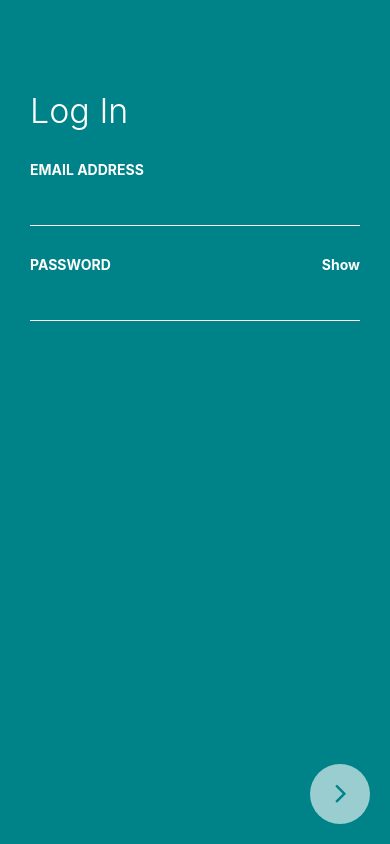
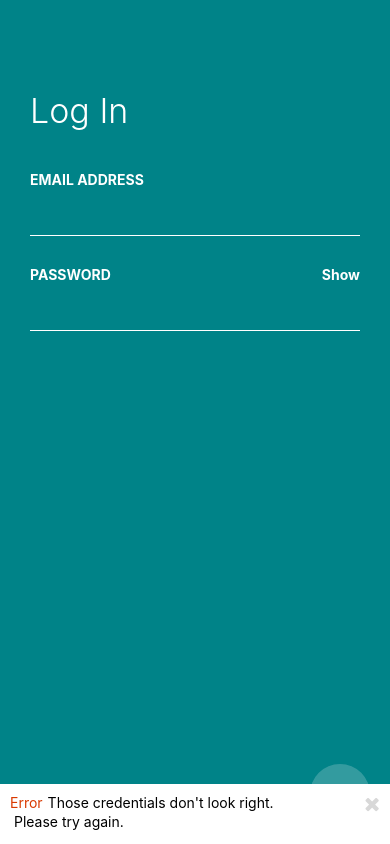
Before and after one commit to thisis-Shitanshu/airbnb-clone-react-native-apollo-client-frontend, a React Native app: screen / in a window 390 px wide. Built offline with nearby package versions, Linux system fonts and the light colour scheme.

Commit message:
Bugged: 5: Airbnb Clone using React Native - Basic Login Validation.

```diff
--- /dev/null
+++ b/src/components/Notification.js
@@ -0,0 +1,111 @@
+import React, { Component } from 'react';
+import PropTypes from 'prop-types';
+import {
+    View,
+    Text,
+    TouchableOpacity,
+    StyleSheet,
+    Easing,
+    Animated
+} from 'react-native';
+import Icon from 'react-native-vector-icons/dist/FontAwesome';
+
+// Import custome file(s) here.
+import colors from '../styles/colors';
+
+export default class Notification extends Component {
+    constructor(props) {
+        super(props);
+        this.state = {
+            positionValue: new Animated.Value(60)
+        };
+        this.closeNotification = this.closeNotification.bind(this);
+        this.animateNotification = this.animateNotification.bind(this);
+    }
+
+    animateNotification(value) {
+        const { positionValue } = this.state;
+        Animated.timing(
+            positionValue,
+            {
+                toValue: value,
+                duration: 400,
+                velocity: 3,
+                tension: 2,
+                friction: 8,
+                easing: Easing.easeOutBack
+            }
+        ).start();
+    }
+
+    closeNotification() {
+        this.props.handleCloseNotification();
+    }
+
+    render() {
+        const {
+            type,
+            firstLine,
+            secondLine,
+            showNotification
+        } = this.props;
+        const { positionValue } = this.state;
+        showNotification ? this.animateNotification(0) : this.animateNotification(60);
+        return (
+            <Animated.View style={[styles.wrapper]}>
+                <View style={styles.notificationContent}>
+                    <Text style={styles.errorText}>{type}</Text>
+                    <Text style={styles.errorMessage}>{firstLine}</Text>
+                    <Text style={styles.errorMessage}> {secondLine}</Text>
+                </View>
+                <TouchableOpacity
+                    style={styles.closeButton}
+                    onPress={this.closeNotification}
+                >
+                    <Icon
+                        name="times"
+                        size={20}
+                        color={colors.lightGray}
+                    />
+                </TouchableOpacity>
+            </Animated.View>
+        );
+    }
+}
+
+Notification.protoTypes = {
+    showNotification: PropTypes.bool.isRequired,
+    type: PropTypes.string.isRequired,
+    firstLine: PropTypes.string,
+    secondLine: PropTypes.string,
+    handleCloseNotification: PropTypes.func
+};
+
+const styles = StyleSheet.create({
+    wrapper: {
+        backgroundColor: colors.white,
+        height: 60,
+        width: '100%',
+        padding: 10
+    },
+    notificationContent: {
+        flexDirection: 'row',
+        flexWrap: 'wrap',
+        alignItems: 'flex-start'
+    },
+    errorText: {
+        color: colors.darkOrange,
+        marginRight: 5,
+        fontSize: 14,
+        marginBottom: 2
+    },
+    errorMessage: {
+        marginBottom: 2,
+        fontSize: 14
+    },
+    closeButton: {
+        position: 'absolute',
+        right: 10,
+        top: 10
+    }
+});
--- a/src/components/buttons/NextArrowButton.js
+++ b/src/components/buttons/NextArrowButton.js
@@ -13,12 +13,13 @@ import colors from '../../styles/colors';
 export default class NextArrowButton extends Component {
     render() {
         const { disabled, handleNextButton } = this.props;
-        const opacityStyle = disabled ? { backgroundColor: 'rgba(255, 255, 255, 0.2)' } : { backgroundColor: 'rgba(255, 255, 255, 0.6)' };
+        const opacityStyle = disabled ? 0.2 : 0.6;
 
         return (
             <TouchableHighlight
-                style={[opacityStyle, styles.button]}
+                style={[{ opacity: opacityStyle }, styles.button]}
                 onPress={handleNextButton}
+                disabled={disabled}
             >
                 <Icon
                     name="angle-right"
@@ -42,7 +43,8 @@ const styles = StyleSheet.create({
         justifyContent: 'center',
         borderRadius: 50,
         width: 60,
-        height: 60
+        height: 60,
+        backgroundColor: colors.white
     },
     icon: {
         marginRight: -2,
--- a/src/components/form/InputField.js
+++ b/src/components/form/InputField.js
@@ -34,7 +34,8 @@ export default class InputField extends Component {
             textColor,
             borderBottomColor,
             inputType,
-            customStyle
+            customStyle,
+            onChangeText
         } = this.props;
         const { secureInput } = this.state;
         const fontSize = labelTextSize || 14;
@@ -65,6 +66,7 @@ export default class InputField extends Component {
                     autoCorrect={false}
                     style={[{color: inputColor, borderBottomColor: borderBottom}, styles.inputField]}
                     secureTextEntry={secureInput}
+                    onChangeText={onChangeText}
                 />
             </View>
         );
@@ -78,7 +80,8 @@ InputField.propTypes = {
     textColor: PropTypes.string,
     borderBottomColor: PropTypes.string,
     inputType: PropTypes.string.isRequired,
-    customStyle: PropTypes.object
+    customStyle: PropTypes.object,
+    onChangeText: PropTypes.func
 };
 
 const styles = StyleSheet.create({
--- a/src/screens/LogIn.js
+++ b/src/screens/LogIn.js
@@ -13,16 +13,78 @@ import Icon from 'react-native-vector-icons/dist/FontAwesome';
 import colors from '../styles/colors';
 import InputField from '../components/form/InputField';
 import NextArrowButton from '../components/buttons/NextArrowButton';
+import Notification from '../components/Notification';
 
 export default class LogIn extends Component {
+    constructor(props) {
+        super(props);
+        this.state = {
+            formValid: true,
+            validEmail: false,
+            emailAddress: '',
+            validPassword: false
+        }
+        this.handleCloseNotification = this.handleCloseNotification.bind(this);
+        this.handleEmailChange = this.handleEmailChange.bind(this);
+        this.handleNextButton = this.handleNextButton.bind(this);
+        this.handlePasswordChange = this.handlePasswordChange.bind(this);
+        this.toggleNextButtonState = this.toggleNextButtonState.bind(this);
+    }
+
     handleNextButton() {
-        alert('Next Button Pressed');
+        if (this.state.emailAddress === 'hello@imandy.ie' && this.state.validPassword) {
+            this.setState({ formValid: true });
+        } else {
+            this.setState({ formValid: false })
+        }
+    }
+
+    handleCloseNotification() {
+        this.setState({ formValid: true });
+    }
+
+    handleEmailChange(email) {
+        const emailCheckRegex = /^(([^<>()\[\]\\.,;:\s@"]+(\.[^<>()\[\]\\.,;:\s@"]+)*)|(".+"))@((\[[0-9]{1,3}\.[0-9]{1,3}\.[0-9]{1,3}\.[0-9]{1,3}])|(([a-zA-Z\-0-9]+\.)+[a-zA-Z]{2,}))$/;
+        this.setState({ emailAddress: email });
+
+        if(!this.state.validEmail) {
+            if (emailCheckRegex.test(email)) {
+                this.setState({ validEmail: true });
+            }
+        } else {
+            if(!emailCheckRegex.test(email)) {
+                this.setState({ validEmail: false })
+            }
+        }
+    }
+
+    handlePasswordChange(password) {
+        if (!this.state.validPassword) {
+            if (password.length > 4) {
+                // Password has to be at least 4 characters long
+                this.setState({ validPassword: true });
+            }
+        } else if (password.length <= 4) {
+            this.setState({ validPassword: false })
+        }
+    }
+
+    toggleNextButtonState() {
+        const { validEmail, validPassword } = this.state;
+        if (validEmail && validPassword) {
+            return false;
+        }
+        return true;
     }
 
     render() {
+        const { formValid } = this.state;
+        const showNotification = formValid ? false : true;
+        const background = formValid ? colors.green01 : colors.darkOrange;
+        const notificationMarginTop = showNotification ? 10 : 0;
         return (
             <KeyboardAvoidingView
-                style={styles.wrapper}
+                style={[{backgroundColor: background}, styles.wrapper]}
             >
                 {/**In  KeyboardAvoidingView tag I have not set the behavior to padding because, there's some issue with Scroll View.*/}
                 <View
@@ -42,6 +104,7 @@ export default class LogIn extends Component {
                             borderBottomColor={colors.white}
                             inputType="email"
                             customStyle={{marginBottom: 30}}
+                            onChangeText={this.handleEmailChange}
                         />
                         <InputField
                             labelText="PASSWORD"
@@ -51,11 +114,22 @@ export default class LogIn extends Component {
                             borderBottomColor={colors.white}
                             inputType="password"
                             customStyle={{marginBottom: 30}}
+                            onChangeText={this.handlePasswordChange}
                         />
                     </ScrollView>
                     <View style={styles.nextButton}>
                         <NextArrowButton
                             handleNextButton={this.handleNextButton}
+                            disabled={this.toggleNextButtonState()}
+                        />
+                    </View>
+                    <View style={[styles.notificationWrapper, {marginTop: notificationMarginTop}]}>
+                        <Notification
+                            showNotification={showNotification}
+                            handleCloseNotification={this.handleCloseNotification}
+                            type="Error"
+                            firstLine="Those credentials don't look right."
+                            secondLine="Please try again."
                         />
                     </View>
                 </View>
@@ -67,8 +141,7 @@ export default class LogIn extends Component {
 const styles = StyleSheet.create({
     wrapper: {
         display: 'flex',
-        flex: 1,
-        backgroundColor: colors.green01
+        flex: 1
     },
     scrollViewWrapper: {
         marginTop: 70,
@@ -84,11 +157,16 @@ const styles = StyleSheet.create({
         fontSize: 34,
         color: colors.white,
         fontWeight: '300',
-        marginBottom: 30
+        marginBottom: 40
     },
     nextButton: {
         alignItems: 'flex-end',
         right: 20,
         bottom: 20
+    },
+    notificationWrapper: {
+        position: 'absolute',
+        bottom: 0,
+        zIndex: 999
     }
 });
--- a/src/styles/colors/index.js
+++ b/src/styles/colors/index.js
@@ -1,5 +1,7 @@
 export default {
     black: '#000000',
     white: '#ffffff',
-    green01: '#008388'
+    green01: '#008388',
+    darkOrange: '#d93900',
+    lightGray: '#d8d8d8'
 }
```
Also changed, not shown: 1 other file (tests, documents, lock files or other folders).
